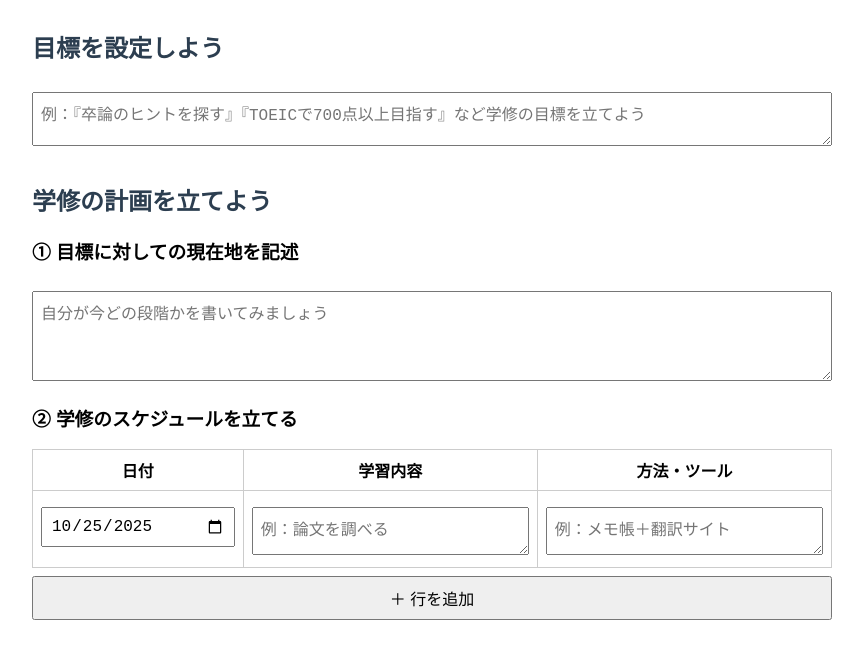
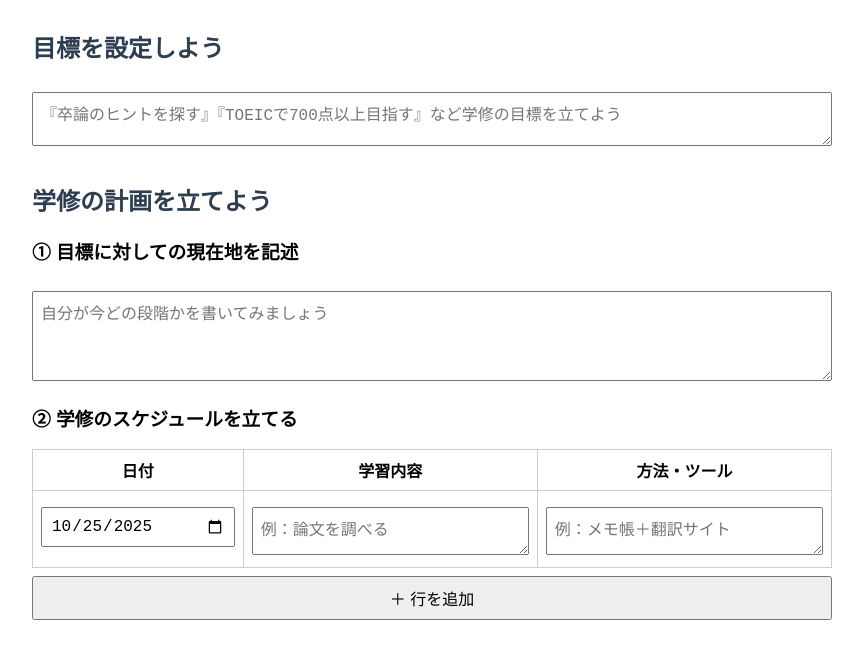
Before and after one commit to noriki6280-sys/study-support-app, a plain HTML site: page index.html in a window 1280 px wide. Shown: the part 86-735 px from the top of the page, without its empty margins (208-1071 px from the left). Drawn offline with nearby package versions, Linux system fonts and the light colour scheme.

Commit message:
Fix placeholder text in textarea element

```diff
--- a/index.html
+++ b/index.html
@@ -104,7 +104,7 @@
 
   <section>
     <h2>目標を設定しよう</h2>
-    <textarea id="memoInput" placeholder="例：『卒論のヒントを探す』『TOEICで700点以上目指す』など学修の目標を立てよう"></textarea>
+    <textarea id="memoInput" placeholder="『卒論のヒントを探す』『TOEICで700点以上目指す』など学修の目標を立てよう"></textarea>
     <div id="memoList"></div>
   </section>
 
```
